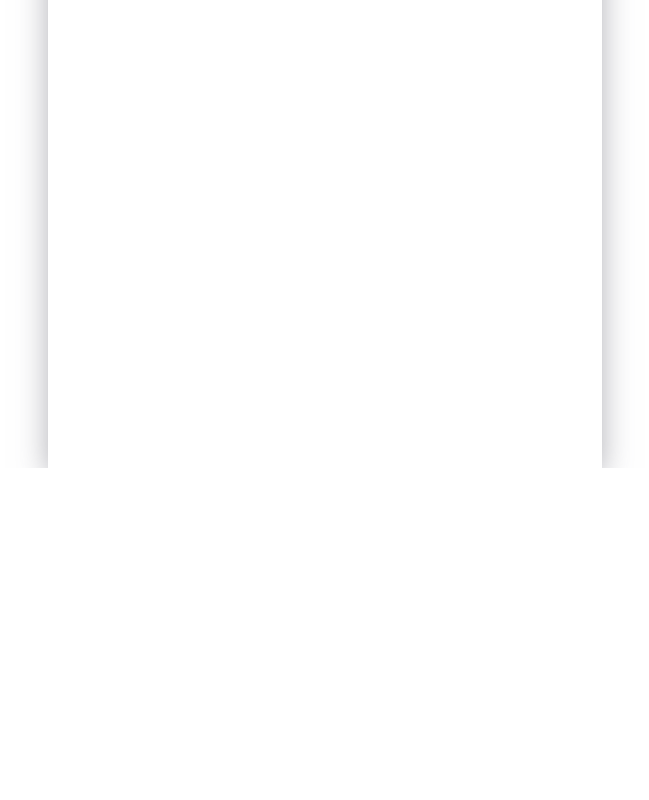
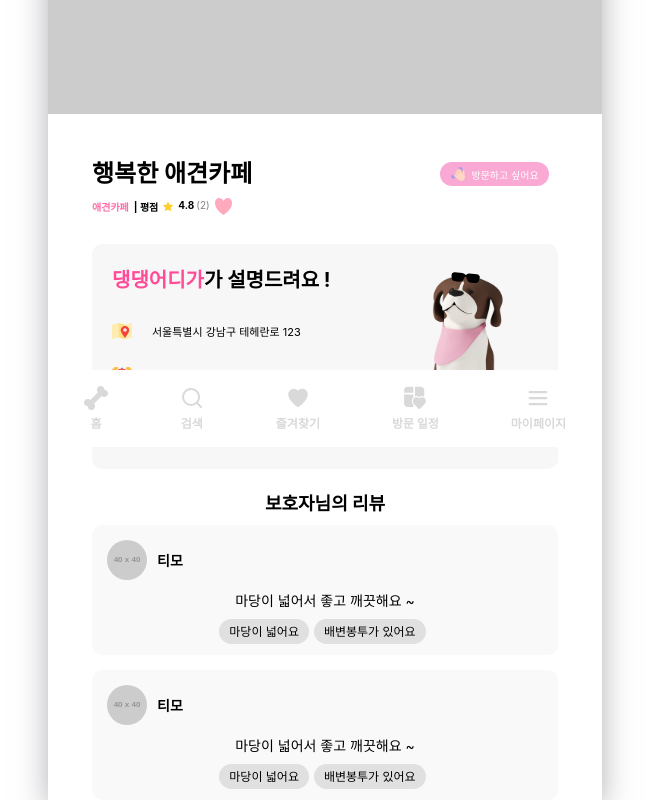
Before and after one commit to WHERE-ARE-YOU-GOING-DAENG-DAENG/WHERE_ARE_YOU_GOING_DAENG_DAENG_FE, a React (Vite) app in the folder daeng/: page /search/1 in a window 1280 px wide. Shown: the part 353-1153 px from the top of the page, without its empty margins (315-964 px from the left). Before the commit the page ends 821 px from the top, so only its background shows below. Built offline with nearby package versions, Linux system fonts and the light colour scheme.

Commit message:
:lipstick: Style: 상세페이지 퍼블리싱 중

```diff
--- a/daeng/src/pages/PlaceDetail.jsx
+++ b/daeng/src/pages/PlaceDetail.jsx
@@ -1,12 +1,269 @@
+import { useState } from "react";
+import styled from "styled-components";
 import { useParams } from "react-router-dom";
+import bookmarkIcon from "../assets/icons/bookmark.svg";
+import filledbookmarkIcon from "../assets/icons/filledbookmark.svg";
+import Header from "../components/commons/Header";
+import Footer from "../components/commons/Footer";
+import dogIcon from "../assets/icons/detaildog.svg"
+import joinIcon from "../assets/icons/join.svg"
+import ReviewKeywords from "../components/commons/ReviewKeywords";
+import starIcon from "../assets/icons/star.svg"
+import addressIcon from "../assets/icons/place.svg"
+import hourIcon from "../assets/icons/operatingHour.svg"
+import callnumberIcon from "../assets/icons/callnumber.svg"
+import websiteIcon from "../assets/icons/website.svg"
+import PlaceOption from "../components/commons/PlaceOption";
+const PageContainer = styled.div`
+  padding: 0px 44px;
+`;
+
+const HeaderImage = styled.img`
+  width: 100%;
+  height: 50%;
+  object-fit: cover;
+`;
+
+const TitleSection = styled.div`
+  display: flex;
+  justify-content: space-between;
+  align-items: baseline;
+  margin-top: 20px;
+
+  h1 {
+    font-size: 24px;
+    font-weight: bold;
+    margin-bottom: 0px;
+  }
+
+`;
+
+const SubTitleSection = styled.div`
+  display: flex;
+  font-weight: bold;
+  font-size: 10px;
+
+  .detail-category{
+    color: #FF69A9;
+    margin-right: 5px;
+  }
+
+  img{
+    margin: 0 5px;
+  }
+
+  .detail-reviewcnt{
+    margin-left: 2px;
+    color: #808080;
+    font-weight: normal;
+  }
+`
+
+const InfoCard = styled.div`
+  background: #F7F7F7;
+  border-radius: 10px;
+  padding: 20px;
+  margin-top: 20px;
+  position: relative;
+
+  .info-title{
+    display: flex;
+    font-weight: bold;
+    font-size: 20px;
+    margin-bottom: 20px;
+    span{
+    color: #FF4B98;
+    }
+  }
+
+  .info-item {
+    display: flex;
+    align-items: center;
+    margin-bottom: 10px;
+
+    img {
+      width: 20px;
+      margin-right: 10px;
+    }
+
+    span {
+      font-size: 11px;
+      padding: 10px;
+    }
+  }
+    .dog-icon {
+    position: absolute;
+    top: 20px;
+    right: -10px;
+
+  }
+`;
+
+const ReviewsSection = styled.div`
+  margin-top: 20px;
+
+  h2 {
+    font-size: 18px;
+    margin-bottom: 10px;
+  }
+`;
+
+const ReviewCard = styled.div`
+  background: #f9f9f9;
+  border-radius: 10px;
+  padding: 15px;
+  margin-bottom: 15px;
+
+  .review-header {
+    display: flex;
+    align-items: center;
+    margin-bottom: 10px;
+
+    img {
+      width: 40px;
+      height: 40px;
+      border-radius: 50%;
+      margin-right: 10px;
+    }
+
+    .nickname {
+      font-weight: bold;
+      font-size: 14px;
+    }
+  }
+
+  .review-content {
+    font-size: 14px;
+  }
+
+  .keywords {
+    margin-top: 10px;
+
+    span {
+      background: #e0e0e0;
+      padding: 5px 10px;
+      border-radius: 15px;
+      font-size: 12px;
+      margin-right: 5px;
+    }
+  }
+`;
 
 const PlaceDetail = () => {
     const {id} = useParams();
+    const [isFavorite, setIsFavorite] = useState(data.isFavorite);
+
+    const toggleFavorite = () => {
+        setIsFavorite((prev) => !prev);
+    };
+
     return(
         <>
-            <h1>{id}</h1>
+            <Header label="시설 상세페이지" />
+            <HeaderImage src={data.images[0]} alt="시설이미지" />
+            <PageContainer>
+                <TitleSection>
+                    <h1>{data.name}</h1>
+                    <ReviewKeywords label="방문하고 싶어요" icon={joinIcon}/>
+                </TitleSection>
+                <SubTitleSection>
+                  <p className="detail-category">{data.categories[0]}</p>
+                  <p>| 평점</p>
+                  <img src={starIcon} alt="평점" />
+                  <p>{data.rating}</p>
+                  <p className="detail-reviewcnt">({data.reviews.length})</p>
+                  <img
+                      src={isFavorite ? filledbookmarkIcon : bookmarkIcon}
+                      alt="Favorite"
+                      className="favorite-button"
+                      onClick={toggleFavorite}
+                  />
+                </SubTitleSection>
+                <InfoCard>
+                  <div className="info-title"><span>댕댕어디가</span>가 설명드려요 !</div>
+                  <div className="info-item">
+                      <img src={addressIcon} alt="주소" />
+                      <span> {data.address.city} {data.address.district} {data.address.roadAddress}</span>
+                  </div>
+                  <div className="info-item">
+                      <img src={hourIcon} alt="운영시간" />
+                      <span>{data.openHours}</span>
+                  </div>
+                  <div className="info-item">
+                      <span>🚫 휴무일: {data.holiday}</span>
+                  </div>
+                  <img src={dogIcon} alt="강아지아이콘" className="dog-icon"/>
+                </InfoCard>
+
+                {/* 리뷰 섹션 */}
+                <ReviewsSection>
+                <h2>보호자님의 리뷰</h2>
+                {data.reviews.map((review) => (
+                    <ReviewCard key={review.reviewId}>
+                    <div className="review-header">
+                        <img src={review.userImg || "https://via.placeholder.com/40"} alt={review.nickname} />
+                        <span className="nickname">{review.nickname}</span>
+                    </div>
+                    <div className="review-content">{review.content}</div>
+                    <div className="keywords">
+                        {review.keywords.map((keyword, i) => (
+                        <span key={i}>{keyword}</span>
+                        ))}
+                    </div>
+                    </ReviewCard>
+                ))}
+                </ReviewsSection>
+            </PageContainer>
+            <Footer />
         </>
     )
 };
 
+const data = {
+    placeId: 1,
+    images: ["https://via.placeholder.com/552x375"],//시설 이미지 임의로 추가
+    name: "행복한 애견카페",
+    address: {
+      city: "서울특별시",
+      district: "강남구",
+      roadAddress: "테헤란로 123",
+    },
+    openHours: "09:00 - 21:00",
+    isPetFriendly: true,
+    allowedPetSize: "10kg 이하",
+    categories: ["애견카페", "반려동물 동반 가능 음식점"],
+    amenities: { parkingAvailable: true },
+    holiday: "일요일",
+    rating: 4.8,
+    reviewSummary: "깨끗하고 넓은 마당이 있어요.",
+    reviews: [
+      {
+        userId: 1351,
+        nickname: "티모",
+        userImg: "https://via.placeholder.com/40",
+        reviewId: 342355,
+        createdAt: "2024-03-24",
+        content: "마당이 넓어서 좋고 깨끗해요 ~ ",
+        score: 4,
+        images : ["adfoughgoh2394fdsdf-"] ,
+        videos : ["dfsdfjlskfjsd"],
+        keywords: ["마당이 넓어요", "배변봉투가 있어요"],
+        visitedCount: 1,
+      },
+      {
+        userId: 1351,
+        nickname: "티모",
+        userImg: "https://via.placeholder.com/40",
+        reviewId: 342355,
+        createdAt: "2024-03-24",
+        content: "마당이 넓어서 좋고 깨끗해요 ~ ",
+        score: 4,
+        images : ["adfoughgoh2394fdsdf-"] ,
+        videos : ["dfsdfjlskfjsd"],
+        keywords: ["마당이 넓어요", "배변봉투가 있어요"],
+        visitedCount: 1,
+      },
+    ],
+    isFavorite: true,
+  };
 export default PlaceDetail;
```
Also changed, not shown: daeng/src/assets/icons/detailDog.svg (added).
